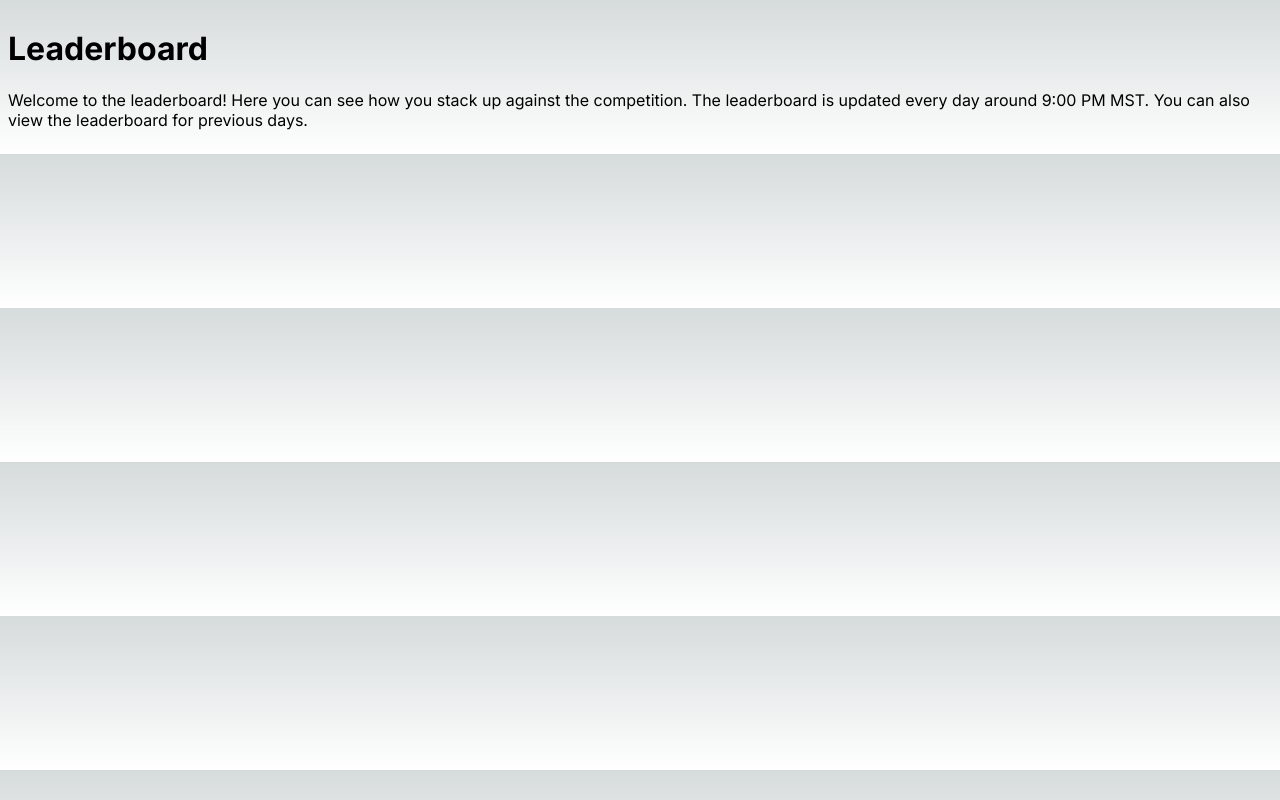
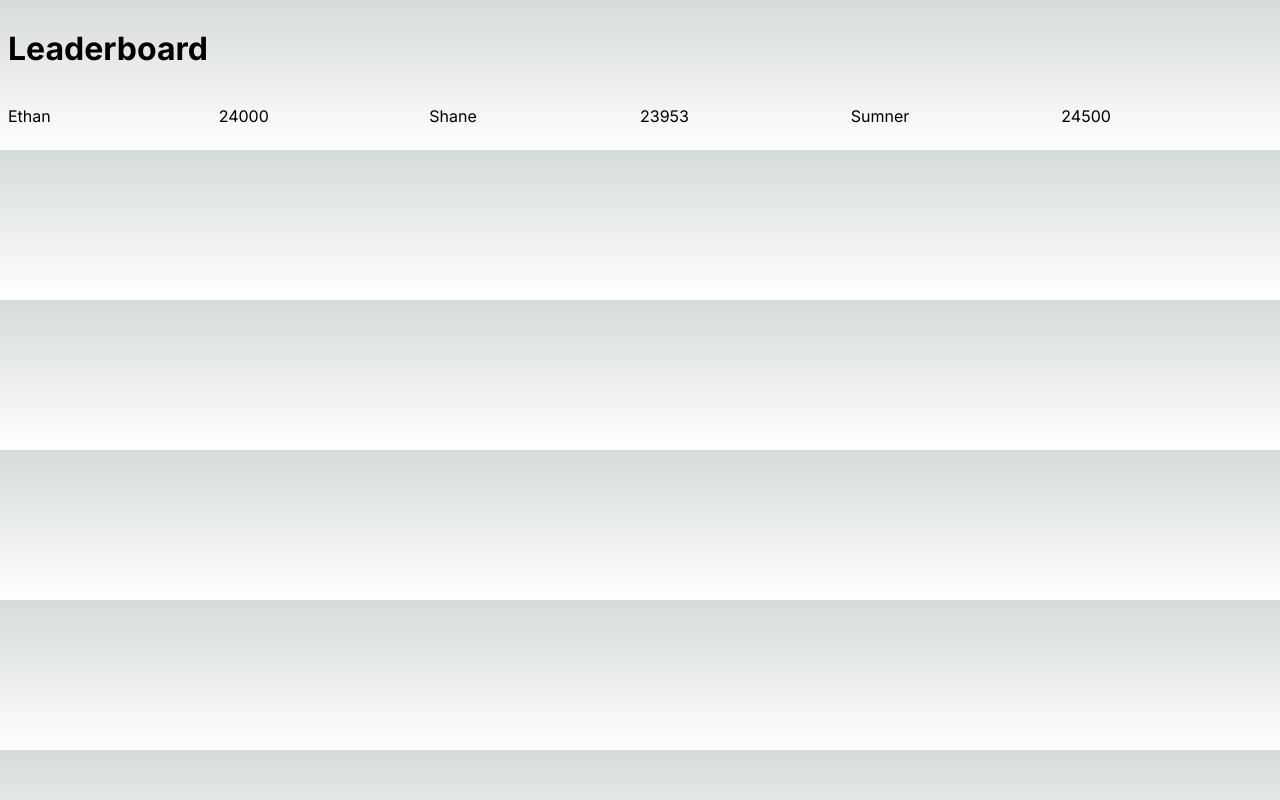
Before and after one commit to ezrichards/geocup, a Next.js app: page /leaderboard in a window 1280 px wide. Built offline with nearby package versions, Linux system fonts and the light colour scheme.

Commit message:
merge ethans changes

```diff
--- a/src/app/leaderboard/page.scss
+++ b/src/app/leaderboard/page.scss
@@ -0,0 +1,8 @@
+.flex-grid {
+  display: flex;
+  justify-content: space-between;
+}
+
+.col {
+  width: 32%;
+}
--- a/src/app/leaderboard/page.tsx
+++ b/src/app/leaderboard/page.tsx
@@ -1,15 +1,44 @@
 import "./page.scss";
 import React from "react";
+interface Player {
+  id: number;
+  name: string;
+  totalPoints: number;
+}
+export default function Home() {
+  const sampleData: Player[] = [
+    {
+      id: 6035953,
+      name: "Ethan",
+      totalPoints: 24000,
+    },
+    {
+      id: 5389539,
+      name: "Shane",
+      totalPoints: 23953,
+    },
+    {
+      id: 3941340,
+      name: "Sumner",
+      totalPoints: 24500,
+    },
+  ];
 
-export default function Home() {
   return (
-    <main className="p-leaderboard">
+    <>
       <h1>Leaderboard</h1>
-      <p>
-        Welcome to the leaderboard! Here you can see how you stack up against
-        the competition. The leaderboard is updated every day around 9:00 PM
-        MST. You can also view the leaderboard for previous days.
-      </p>
-    </main>
+      <div className="flex-grid">
+        {sampleData.map((player: Player) => (
+          <React.Fragment key={player.id}>
+            <div className="col">
+              <p>{player.name}</p>
+            </div>
+            <div className="col">
+              <p>{player.totalPoints}</p>
+            </div>
+          </React.Fragment>
+        ))}
+      </div>
+    </>
   );
 }
```
